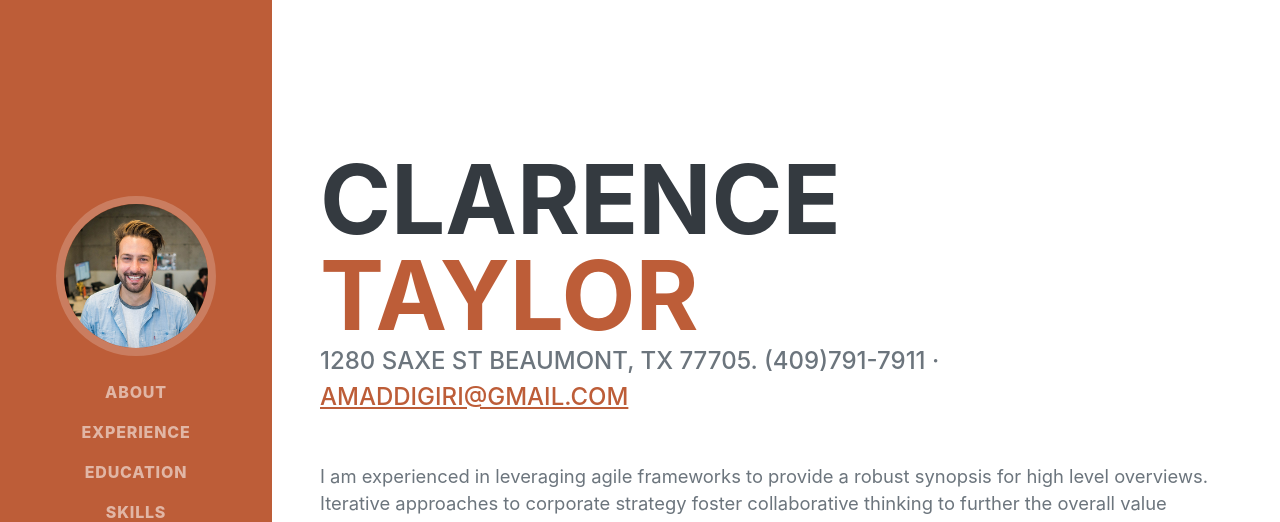
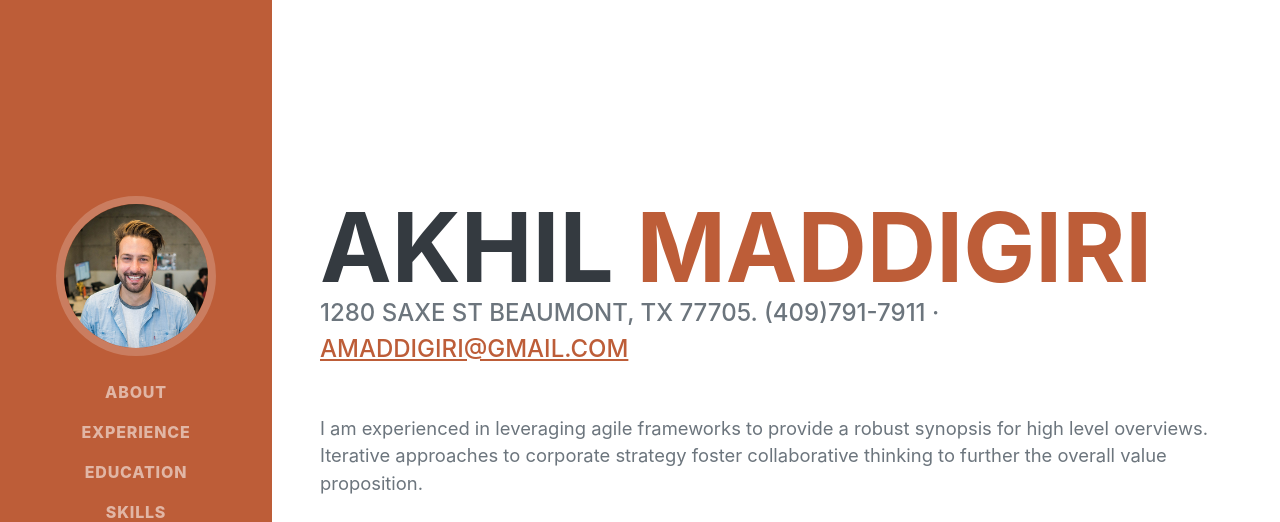
Before and after one commit to akhilreddy57/akhil_portfolio, a plain HTML site: page index.html in a window 1280 px wide. Shown: the top 522 px of the page. Drawn offline with nearby package versions, Linux system fonts and the light colour scheme; a web font is replaced by a local one.

Commit message:
Update index.html

```diff
--- a/index.html
+++ b/index.html
@@ -40,8 +40,8 @@
             <section class="resume-section" id="about">
                 <div class="resume-section-content">
                     <h1 class="mb-0">
-                        Clarence
-                        <span class="text-primary">Taylor</span>
+                        Akhil
+                        <span class="text-primary">Maddigiri</span>
                     </h1>
                     <div class="subheading mb-5">
                         1280 saxe st Beaumont, Tx 77705. (409)791-7911 ·
```
